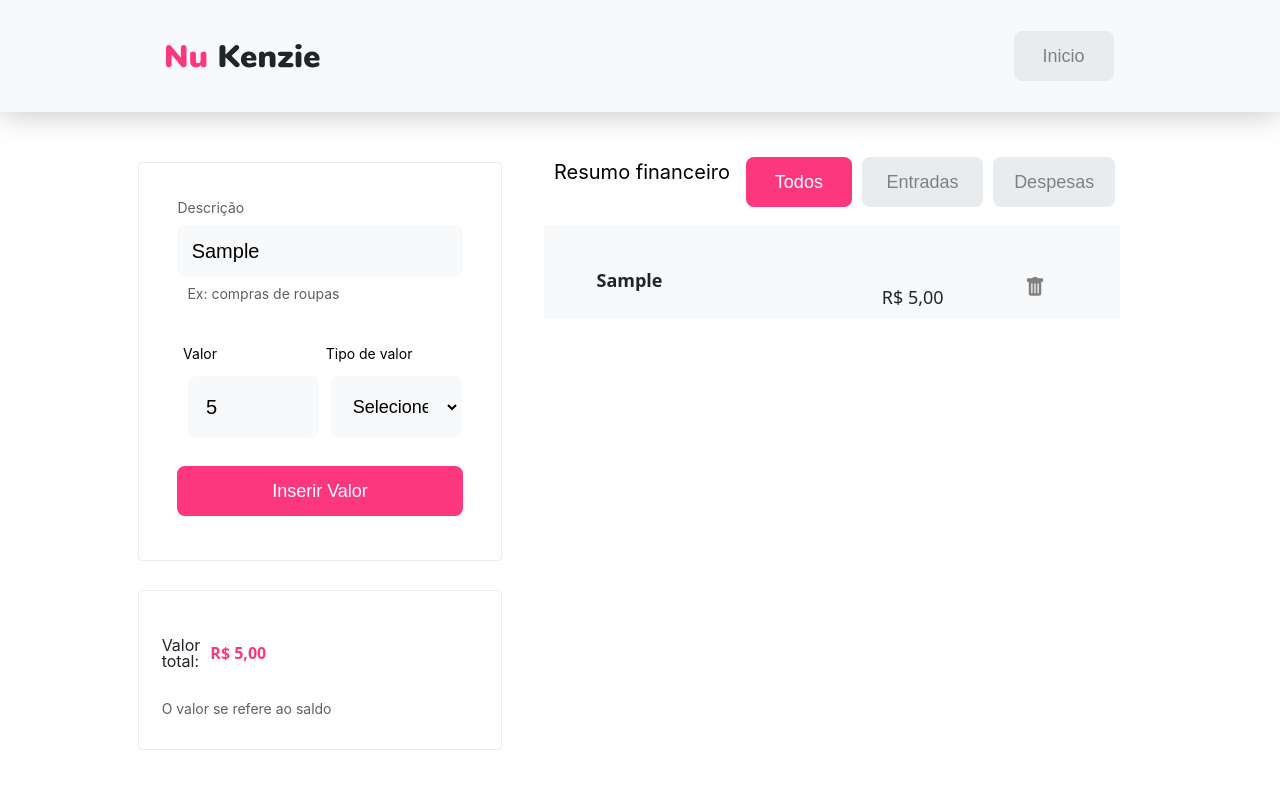
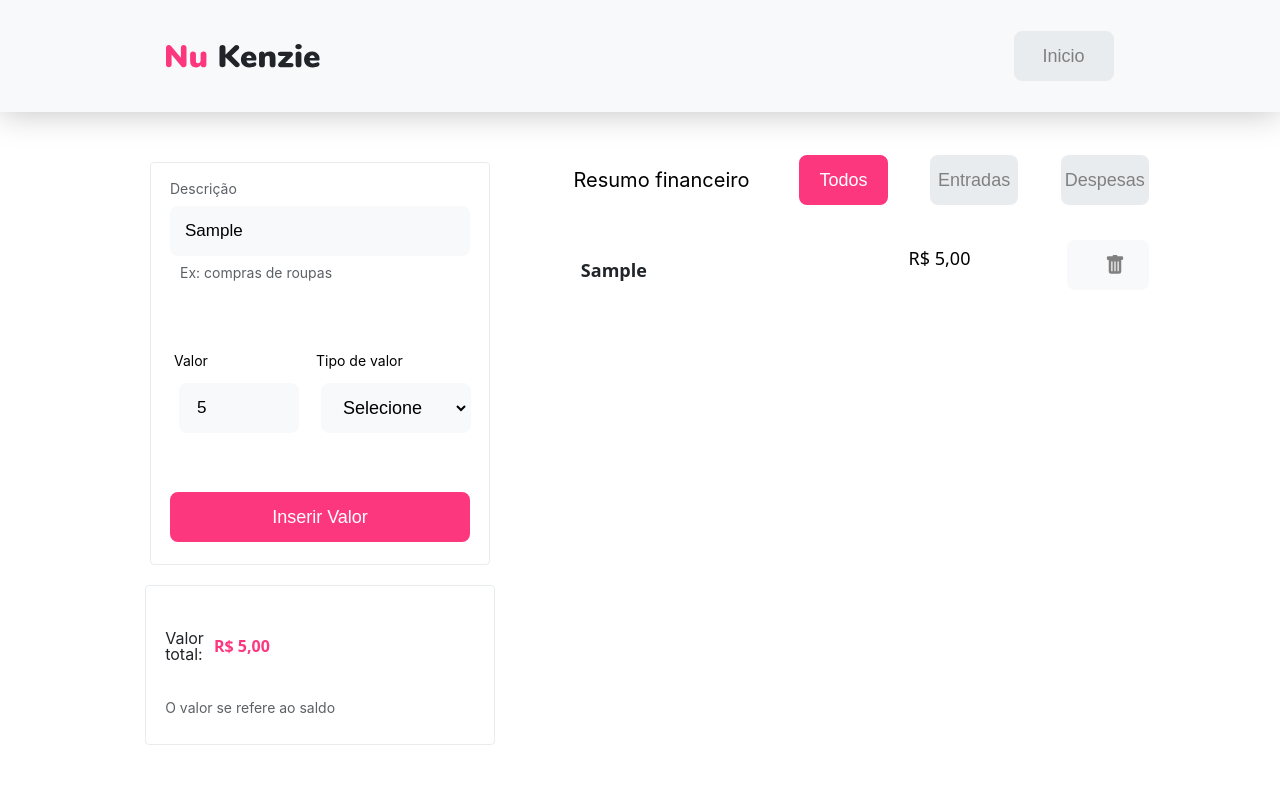
Before and after one commit to Kenzie-Academy-Brasil-Developers/nukenzie, a React (Create React App) app: page / in a window 1280 px wide. Both pictures are taken after typing "Sample", "5" into the empty fields and a click on the button "Inserir Valor". Shown: the top 786 px of the page. Built offline with nearby package versions, Linux system fonts and the light colour scheme.

Commit message:
calculo de total e borda de tipo de valor  atualizados

```diff
--- a/src/App.css
+++ b/src/App.css
@@ -8,7 +8,6 @@
   }
 
   .App-header {
-
     min-height: 14vh;
     display: flex;
     flex-direction: row;
@@ -37,6 +36,13 @@
     border-radius: 8px;
   }
 
+  .App-content {
+    display: flex;
+    justify-content: center;
+    flex-direction: column;
+    align-items: center;
+  }
+
 }
 
 @media (min-width: 800px) {
@@ -46,6 +52,7 @@
     flex-direction: row;
     justify-content: space-around;
     width: 90vw;
+    align-items: start;
   }
 
 }
@@ -58,5 +65,4 @@
     justify-content: space-around;
     width: 80vw;
   }
-
 }
--- a/src/App.js
+++ b/src/App.js
@@ -5,14 +5,11 @@ import List from './components/List'
 import NuKenzie from './img/NuKenzie.svg'
 
 function App() {
-
   const [listTransactions, setTransactions] = useState([]);
   const [dataCard, setDataCards] = useState([]);
-  const [cardPositive, setCardPositive] = useState([]);
-  const [cardNegative, setCardNegative] = useState([]);
 
   function deleteCard(id) {
-    const newList = listTransactions.filter((element) => element.id != id)
+    const newList = listTransactions.filter((element) => element.id !== id)
     setTransactions([...newList]);
     setDataCards([...newList]);
   }
@@ -20,7 +17,7 @@ function App() {
   return (
     <div className="App">
       <header className="App-header">
-        <img className="logo" src={NuKenzie} />
+        <img className="logo" src={ NuKenzie } />
         <button className="inicio">Inicio</button>
       </header>
 
--- a/src/components/Card/index.jsx
+++ b/src/components/Card/index.jsx
@@ -1,13 +1,17 @@
 import "./style.css";
-import{ BsFillTrashFill } from "react-icons/bs";
+import { BsFillTrashFill } from "react-icons/bs";
 
 export default function Card({ description, type, value, deleteCard, id }) {
 
-    return (
-    <div className="Card">
+  return (
+    <div className={type}>
       <div className="card-title">
         <h2 className="card-description">{description}</h2>
-        <p className="card-value">R$ {value},00</p> <button onClick={() =>deleteCard(id)} className='excluir'> <BsFillTrashFill className="trash" size={20} /> </button>
+        <p className="card-value">R$ {value},00</p>{" "}
+        <button onClick={() => deleteCard(id)} className="excluir">
+          {" "}
+          <BsFillTrashFill className="trash" size={20} />{" "}
+        </button>
       </div>
       <label className="card-type">{type}</label>
     </div>
--- a/src/components/Card/style.css
+++ b/src/components/Card/style.css
@@ -1,18 +1,37 @@
 @media (min-width: 320px) {
 
-    .Card {
+
+    .Despesa{
+        border-left: #E34981 solid 5px;
         display: flex;
         justify-content: space-around;
         align-items: flex-start;
         flex-direction: column;
-        width: 80%;
-        height: 30px;
+        width: 100%;
+        height: 40px;
         color: rgba(33, 37, 41, 1);
 
         /* grey-1 */
-        margin: 2% 5%;
+        margin: 2% 0;
         background: #F8F9FA;
-        border-radius: 4px;
+        border-radius: 10px;
+        padding: 5%;
+    }
+
+    .Entrada{
+        border-left: #03B898 solid 5px;
+        display: flex;
+        justify-content: space-around;
+        align-items: flex-start;
+        flex-direction: column;
+        width: 100%;
+        height: 40px;
+        color: rgba(33, 37, 41, 1);
+
+        /* grey-1 */
+        margin: 2% 0;
+        background: #F8F9FA;
+        border-radius: 10px;
         padding: 5%;
     }
 
@@ -24,11 +43,11 @@
 
     .card-description {
         display: flex;
-        width: 80%;
+        width: 60%;
         height: 40%;
         justify-content: flex-start;
         align-items: center;
-        margin: 4%;
+        margin: 3%;
 
         /* Title3 */
         font-family: 'Nunito', 'sans';
@@ -46,6 +65,8 @@
 
         display: flex;
         width: 30%;
+        align-items: flex-start;
+        margin-top: 2%;
 
         /* Body */
         font-family: 'Nunito', 'sans';
@@ -55,9 +76,9 @@
 
     .card-type {
 
-        margin: 5%;
+        margin: 3%;
         height: 30%;
-
+        margin-top: 6%;
         /* Body */
         font-family: 'Nunito', 'sans';
         font-style: normal;
@@ -68,12 +89,13 @@
 
     .excluir {
         background: #F8F9FA;
-        color: none;
         border: none;
     }
+
     .trash{
+        margin-left: auto;
         color: gray;
-        padding: 5px;
+        padding: 4px;
 
         border-radius: 2.46154px;
     }
@@ -84,6 +106,11 @@
 }
 
 @media (min-width: 435px) {
+
+    .cardList{
+        justify-content: center;
+        width: 100%;
+    }
 
     .card-description {
         font-size: 18px;
@@ -98,6 +125,32 @@
         font-size: 16px;
     }
 
+    .space-cards{
+        width: 100%;
+    }
+
+    .card-value{
+        width: 30%;
+        flex-wrap: nowrap;
+    }
 }
 
-@media (min-width: 840px) {}
+@media (min-width: 840px) {
+
+    .Card {
+        width: 90%
+    }
+
+    .cardList{
+        justify-content: center;
+        width: 90%;
+    }
+
+    .card{
+        width: 90%;
+    }
+
+    .space-cards{
+        width: 80%;
+    }
+}
--- a/src/components/Form/index.jsx
+++ b/src/components/Form/index.jsx
@@ -7,10 +7,9 @@ export default function Form({ currentList, newSet, funcaoData }) {
 
   useEffect(() => {
     const listPrice = currentList.reduce(
-      (previousValue, currentValue) => previousValue + currentValue.value, 0);
-    console.log(listPrice);
+      (previousValue, currentValue) => currentValue.type === "Despesa" ? previousValue - currentValue.value : previousValue + currentValue.value, 0)
     setTotalPrice(listPrice || 0);
-    }, [currentList]);
+  }, [currentList]);
 
   return (
     <div>
@@ -18,8 +17,7 @@ export default function Form({ currentList, newSet, funcaoData }) {
         <form
           onSubmit={(event) => {
             event.preventDefault();
-            setNewValue({ ...newValue, id: currentList.length + 1 })
-
+            setNewValue({ ...newValue, id: currentList.length + 1 });
           }}
         >
           <div className="primeira-div">
@@ -30,7 +28,8 @@ export default function Form({ currentList, newSet, funcaoData }) {
                 onChange={(event) =>
                   setNewValue({
                     ...newValue,
-                    description: event.target.value})
+                    description: event.target.value,
+                  })
                 }
                 className="description"
                 placeholder="Digite aqui sua descrição"
@@ -44,12 +43,11 @@ export default function Form({ currentList, newSet, funcaoData }) {
               <label>Valor</label>
               <input
                 type="number"
-                onChange={(event) =>
-                  setNewValue({
-                    ...newValue,
-                    value: Number(event.target.value)
-                  })
+                onChange={(event) =>{
+                  console.log(event.target.value);
+                  setNewValue({...newValue, value: Number(event.target.value),})
                 }
+              }
                 className="price"
                 placeholder="1 R$"
               />
@@ -59,7 +57,8 @@ export default function Form({ currentList, newSet, funcaoData }) {
               <label>Tipo de valor</label>
               <select
                 onChange={(event) =>
-                  setNewValue({ ...newValue, type: event.target.value })}
+                  setNewValue({ ...newValue, type: event.target.value })
+                }
               >
                 <option value="Sem descrição">Selecione</option>
                 <option value="Entrada"> Entrada </option>
@@ -71,9 +70,9 @@ export default function Form({ currentList, newSet, funcaoData }) {
           <button
             className="submit"
             type="submit"
-            onClick={() => {
-              newSet([...currentList, newValue])
-              funcaoData([...currentList, newValue])
+            onClick={() =>{
+              newSet([...currentList, newValue]);
+              funcaoData([...currentList, newValue]);
             }}
           >
             Inserir Valor
--- a/src/components/Form/style.css
+++ b/src/components/Form/style.css
@@ -6,7 +6,6 @@
         align-items: center;
         flex-direction: column;
         max-height: 900px;
-
     }
 
     form {
@@ -14,15 +13,11 @@
         flex-direction: column;
         justify-content: space-between;
         align-items: center;
-        height: 40vh;
-        max-height: 363px;
-        min-width: 200px;
-        max-width: 323px;
-        padding: 10%;
-
+        height: 363px;
+        width: 300px;
+        padding: 5%;
         margin: 10px;
         background: #FFFFFF;
-        /* grey-2 */
         border-radius: 4px;
         border: solid 1px rgba(233, 236, 239, 1);
     }
@@ -56,7 +51,7 @@
         width: 100%;
         color: rgba(91, 97, 102, 1);
         justify-content: space-around;
-        margin-bottom:  10px;
+        margin-bottom: 10px;
     }
 
     .description {
@@ -64,11 +59,9 @@
         display: flex;
         flex-direction: row;
         align-items: center;
-
         padding: 5%;
         width: 100%;
         background: #F8F9FA;
-
         font-size: 16px;
         box-sizing: border-box;
         border-radius: 8px;
@@ -89,15 +82,10 @@
         justify-content: space-between;
         align-items: center;
         padding: 0px 16px;
-
-        height: 100%;
-        width: 100%;
-
-        /* grey-0 */
-        font-size: 18px;
+        height: 50px;
+        width: 120px;
+        font-size: 16px;
         background: #F8F9FA;
-        /* grey-0 */
-
         border: 2px solid #F8F9FA;
         box-sizing: border-box;
         border-radius: 8px;
@@ -110,14 +98,10 @@
         justify-content: space-between;
         align-items: center;
         padding: 0px 16px;
-
-        height: 100%;
-        width: 100%;
-        /* grey-0 */
-
+        height: 50px;
+        width: 150px;
         background: #F8F9FA;
-        /* grey-0 */
-
+        font-size: 16px;
         border: 2px solid #F8F9FA;
         box-sizing: border-box;
         border-radius: 8px;
@@ -134,17 +118,10 @@
         justify-content: center;
         align-items: center;
         padding: 13px 20px;
-
-        width: 100%;
         height: 15%;
         color: white;
         font-size: 18px;
-
-
-
         background: #FD377E;
-        /* color-primary */
-
         border: 2px solid #FD377E;
         box-sizing: border-box;
         border-radius: 8px;
@@ -158,19 +135,11 @@
         height: 20vh;
         color: rgba(33, 37, 41, 1);
         flex-direction: column;
-
         padding: 6%;
         min-width: 200px;
         margin: 5% 0px;
         width: 95%;
         max-width: 406px;
-
-
-        /* max-height: 363px;
-        min-width: 200px;
-
-        padding: 10%; */
-
         border: 1px solid #E9ECEF;
         box-sizing: border-box;
         border-radius: 4px;
@@ -178,21 +147,15 @@
     }
 
     .form-total-price {
-
-
         font-family: 'Nunito', 'sans';
         font-style: normal;
         font-weight: 700;
         font-size: 100%;
         line-height: 30px;
         margin: 10px;
-
-
         min-width: 260px;
         max-width: 323px;
-
         color: #FD377E;
-
     }
 
     .legend-form {
@@ -221,11 +184,11 @@
 @media (min-width: 435px) {
 
     .description {
-        font-size: 20px;
+        font-size: 17px;
     }
 
     .price {
-        font-size: 20px;
+        font-size: 17px;
     }
 
     select {
@@ -239,7 +202,18 @@
         width: 30vw;
     }
 
-    .totalPrice {}
+    .totalPrice {
+        width: 330px;
+        padding: 5%;
+        margin: 10px;
+    }
+}
+
+@media (min-width: 980px) {
+
+    .totalPrice {
+        width: 350px;
+    }
 
 
 }
--- a/src/components/List/index.jsx
+++ b/src/components/List/index.jsx
@@ -5,15 +5,12 @@ import { useState } from "react";
 
 export default function List({ lista, deleteCard, funcao, data }) {
 
-
   function filterButtons(value) {
     const filterButton = data.filter((element) => {
       return element.type === value;
     });
 
-    value === "Entrada" || value === "Despesa" ? (funcao(filterButton))
-    : (funcao([...data]));
-
+    value === "Entrada" || value === "Despesa" ? (funcao(filterButton)):(funcao([...data]));
   }
 
   return (
@@ -38,7 +35,6 @@ export default function List({ lista, deleteCard, funcao, data }) {
             <h4 className="sem-lancamentos">
               Você ainda não possui nenhum lançamento
             </h4>
-
             <img className="card-vazio" src={NoCard} />
             <img className="card-vazio" src={NoCard} />
             <img className="card-vazio" src={NoCard} />
--- a/src/components/List/style.css
+++ b/src/components/List/style.css
@@ -1,13 +1,8 @@
 @media (min-width: 320px) {
 
     .sem-lancamentos {
-
-        /* identical to box height, or 155% */
         margin: 5%;
         width: 80%;
-
-        /* grey-3 */
-
         display: flex;
         justify-content: space-around;
         flex-wrap: wrap;
@@ -29,7 +24,7 @@
         width: 100vw;
         min-height: 20%;
         margin: 0;
-        justify-content: content;
+        justify-content: center;
         align-items: center;
         flex-direction: column;
     }
@@ -38,8 +33,9 @@
         display: flex;
         flex-direction: row;
         flex-wrap: wrap;
-        justify-content: space-around;
-        width: 90%;
+        justify-content: space-between;
+        width: 100%;
+        height: 20%;
 
     }
 
@@ -47,11 +43,12 @@
         display: none;
         margin: 10px;
         font-size: 20px;
+        width: 40%;
     }
 
     button {
-        margin: 5px;
-        width: 25%;
+        margin: 3px;
+        width: 30%;
     }
 
     .btn-gray {
@@ -68,14 +65,19 @@
         justify-content: center;
         flex-direction: column;
     }
-
-
-
 }
 
 @media (min-width: 400px) {
+
+    .cardList {
+        width: 85%;
+        justify-content: center;
+        margin: 0px;
+    }
+
     .sem-lancamentos {
         margin: 5%;
+        width: 80%;
     }
 
     .card-vazio1 {
@@ -86,37 +88,109 @@
     }
 
     .card-vazio2 {
-
         height: 10px;
         margin-left: 10%;
-
     }
 }
 
+@media (min-width: 560px) {
+
+    .cardList {
+        width: 80%;
+    }
+}
 
 @media (min-width: 800px) {
 
+    .card-vazio {
+        width: 100%;
+    }
+
     .cardList {
         width: 50vw;
+        margin-left: 5%;
     }
 
     .header-list {
         display: flex;
         flex-direction: row;
-        flex-wrap: nowrap;
+        flex-wrap: wrap;
+        align-items: center;
+        margin-bottom: 5%;
     }
 
     h3 {
         display: flex;
         flex-wrap: nowrap;
-        width: 50%;
+        width: 25%;
+        justify-content: center;
+        margin-bottom: 5%;
     }
 
     button {
         margin: 5px;
-        width: 25%;
+        width: 17%;
         height: 50px;
     }
 
+    .btn-gray {
+        border: none;
+        color: gray;
+        background: #E9ECEF;
+        width: 20%;
+    }
 
+    .sem-lancamentos {
+        justify-content: center;
+        margin-bottom: 5%;
+    }
 }
+
+@media (min-width: 980px) {
+
+    .header-list{
+        flex-direction: row;
+        width: 100%;
+    }
+
+    h3 {
+        width: 35%;
+    }
+
+    .btn-gray {
+        border: none;
+        color: gray;
+        background: #E9ECEF;
+        width: 20%;
+    }
+
+
+    h3 {
+        margin: 10px;
+        font-size: 20px;
+        width: 30%;
+    }
+
+    button {
+        margin: 3px;
+        width: 20%;
+    }
+
+    .btn-gray {
+        border: none;
+        color: gray;
+        background: #E9ECEF;
+        width: 20%;
+    }
+}
+
+@media (min-width: 1280px) {
+
+    button {
+        width: 15%;
+    }
+
+    .btn-gray {
+        width: 15%;
+    }
+}
--- a/src/index.css
+++ b/src/index.css
@@ -4,7 +4,6 @@ body {
     sans-serif;
   -webkit-font-smoothing: antialiased;
   -moz-osx-font-smoothing: grayscale;
-
 }
 
 code {
```
